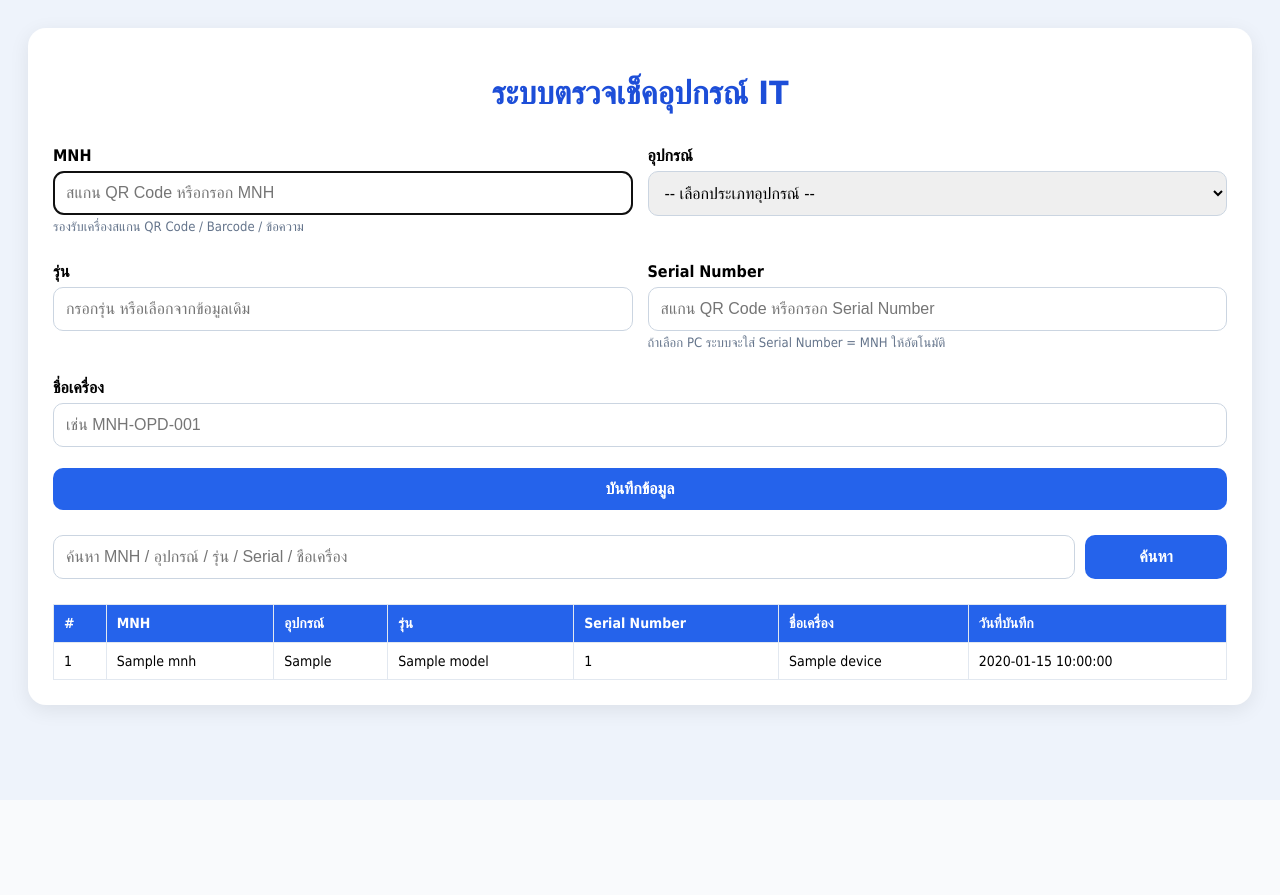
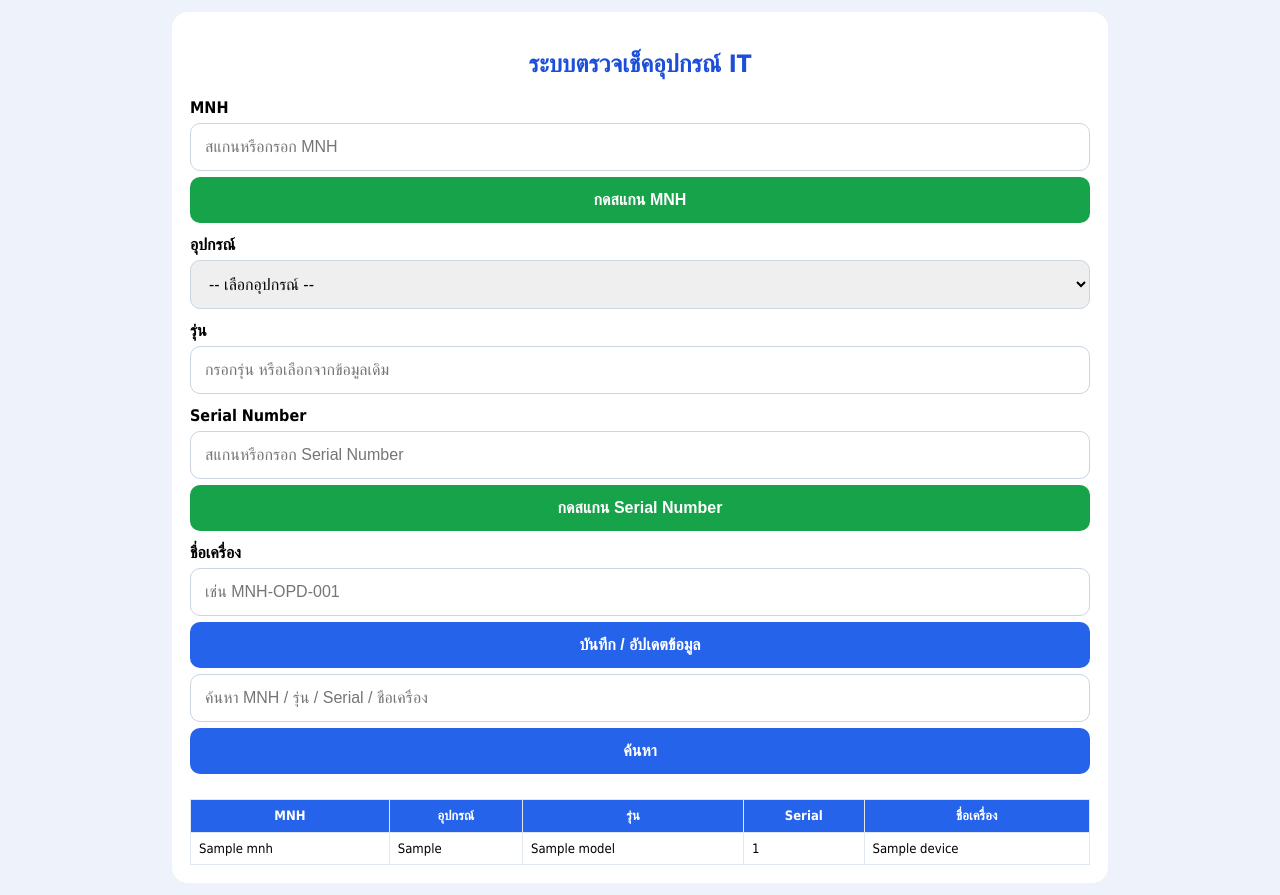
Before and after one commit to muangnaraiit/WepApp, a Flask app: page / in a window 1280 px wide. Before the commit the page ends 723 px from the top, so only its background shows below. Run offline with Flask 3, Linux system fonts and the light colour scheme; a database or web service that is not in the repository returns one stand-in record (values such as "Sample title"); some libraries are stand-ins or nearby versions.

Commit message:
Add files via upload

```diff
--- a/templates/index.html
+++ b/templates/index.html
@@ -5,36 +5,38 @@
     <title>ระบบตรวจเช็คอุปกรณ์ IT</title>
     <meta name="viewport" content="width=device-width, initial-scale=1">
 
+    <script src="https://unpkg.com/html5-qrcode"></script>
+
     <style>
         body {
             font-family: Tahoma, sans-serif;
             background: #eef3fb;
-            padding: 20px;
+            margin: 0;
+            padding: 12px;
         }
 
         .container {
-            max-width: 1200px;
+            max-width: 900px;
             margin: auto;
             background: white;
-            padding: 25px;
-            border-radius: 18px;
-            box-shadow: 0 5px 20px rgba(0,0,0,.08);
+            padding: 18px;
+            border-radius: 16px;
         }
 
-        h1 {
+        h2 {
             text-align: center;
             color: #1d4ed8;
         }
 
         label {
+            font-weight: bold;
             display: block;
-            font-weight: bold;
             margin-top: 12px;
         }
 
         input, select, button {
             width: 100%;
-            padding: 12px;
+            padding: 14px;
             margin-top: 6px;
             border-radius: 10px;
             border: 1px solid #cbd5e1;
@@ -46,56 +48,45 @@
             background: #2563eb;
             color: white;
             border: none;
-            cursor: pointer;
             font-weight: bold;
         }
 
-        button:hover {
-            background: #1d4ed8;
+        .scan-btn {
+            background: #16a34a;
         }
 
-        .grid {
-            display: grid;
-            grid-template-columns: repeat(2, 1fr);
-            gap: 15px;
+        .status {
+            margin-top: 10px;
+            padding: 10px;
+            border-radius: 10px;
+            display: none;
         }
 
-        .full {
-            grid-column: span 2;
+        .found {
+            background: #dcfce7;
+            color: #166534;
         }
 
-        .note {
-            color: #64748b;
-            font-size: 13px;
-            margin-top: 4px;
+        .new {
+            background: #fef9c3;
+            color: #854d0e;
         }
 
-        .search-box {
-            margin-top: 25px;
-            display: flex;
-            gap: 10px;
-        }
-
-        .search-box input {
-            margin-top: 0;
-        }
-
-        .search-box button {
-            width: 160px;
-            margin-top: 0;
+        #reader {
+            display: none;
+            margin-top: 15px;
         }
 
         table {
             width: 100%;
             border-collapse: collapse;
             margin-top: 25px;
+            font-size: 13px;
         }
 
         th, td {
             border: 1px solid #e2e8f0;
-            padding: 10px;
-            font-size: 14px;
-            text-align: left;
+            padding: 8px;
         }
 
         th {
@@ -103,25 +94,10 @@
             color: white;
         }
 
-        tr:nth-child(even) {
-            background: #f8fafc;
-        }
-
-        @media (max-width: 768px) {
-            .grid {
-                grid-template-columns: 1fr;
-            }
-
-            .full {
-                grid-column: span 1;
-            }
-
-            .search-box {
-                flex-direction: column;
-            }
-
-            .search-box button {
-                width: 100%;
+        @media (max-width: 600px) {
+            table {
+                display: block;
+                overflow-x: auto;
             }
         }
     </style>
@@ -129,21 +105,19 @@
 <body>
 
 <div class="container">
-    <h1>ระบบตรวจเช็คอุปกรณ์ IT</h1>
+    <h2>ระบบตรวจเช็คอุปกรณ์ IT</h2>
 
     <form method="post" action="/save">
-        <div class="grid">
 
-            <div>
         <label>MNH</label>
-                <input type="text" name="mnh" id="mnh" placeholder="สแกน QR Code หรือกรอก MNH" required autofocus>
-                <div class="note">รองรับเครื่องสแกน QR Code / Barcode / ข้อความ</div>
-            </div>
+        <input type="text" name="mnh" id="mnh" required placeholder="สแกนหรือกรอก MNH">
+        <button type="button" class="scan-btn" onclick="startScan('mnh')">กดสแกน MNH</button>
 
-            <div>
+        <div id="statusBox" class="status"></div>
+
         <label>อุปกรณ์</label>
         <select name="device_type" id="device_type" required>
-                    <option value="">-- เลือกประเภทอุปกรณ์ --</option>
+            <option value="">-- เลือกอุปกรณ์ --</option>
             <option value="AIO">AIO</option>
             <option value="PC">PC</option>
             <option value="Monitor">Monitor</option>
@@ -153,67 +127,50 @@
             <option value="Notebook">Notebook</option>
             <option value="Projector">Projector</option>
         </select>
-            </div>
 
-            <div>
         <label>รุ่น</label>
-                <input type="text" name="model" list="model_list" placeholder="กรอกรุ่น หรือเลือกจากข้อมูลเดิม">
+        <input type="text" name="model" id="model" list="model_list" placeholder="กรอกรุ่น หรือเลือกจากข้อมูลเดิม">
         <datalist id="model_list">
             {% for m in models %}
                 <option value="{{ m.model }}">
             {% endfor %}
         </datalist>
-            </div>
 
-            <div>
         <label>Serial Number</label>
-                <input type="text" name="serial_number" id="serial_number" placeholder="สแกน QR Code หรือกรอก Serial Number">
-                <div class="note">ถ้าเลือก PC ระบบจะใส่ Serial Number = MNH ให้อัตโนมัติ</div>
-            </div>
+        <input type="text" name="serial_number" id="serial_number" placeholder="สแกนหรือกรอก Serial Number">
+        <button type="button" class="scan-btn" onclick="startScan('serial_number')">กดสแกน Serial Number</button>
 
-            <div class="full">
         <label>ชื่อเครื่อง</label>
-                <input type="text" name="computer_name" placeholder="เช่น MNH-OPD-001">
-            </div>
+        <input type="text" name="computer_name" id="computer_name" placeholder="เช่น MNH-OPD-001">
 
-            <div class="full">
-                <button type="submit">บันทึกข้อมูล</button>
-            </div>
+        <div id="reader"></div>
 
-        </div>
+        <button type="submit">บันทึก / อัปเดตข้อมูล</button>
     </form>
 
-    <form method="get" action="/" class="search-box">
-        <input type="text" name="search" value="{{ search }}" placeholder="ค้นหา MNH / อุปกรณ์ / รุ่น / Serial / ชื่อเครื่อง">
+    <form method="get" action="/">
+        <input type="text" name="search" value="{{ search }}" placeholder="ค้นหา MNH / รุ่น / Serial / ชื่อเครื่อง">
         <button type="submit">ค้นหา</button>
     </form>
 
     <table>
         <thead>
             <tr>
-                <th>#</th>
                 <th>MNH</th>
                 <th>อุปกรณ์</th>
                 <th>รุ่น</th>
-                <th>Serial Number</th>
+                <th>Serial</th>
                 <th>ชื่อเครื่อง</th>
-                <th>วันที่บันทึก</th>
             </tr>
         </thead>
         <tbody>
             {% for row in rows %}
             <tr>
-                <td>{{ row.id }}</td>
                 <td>{{ row.mnh }}</td>
                 <td>{{ row.device_type }}</td>
                 <td>{{ row.model }}</td>
                 <td>{{ row.serial_number }}</td>
                 <td>{{ row.computer_name }}</td>
-                <td>{{ row.created_at }}</td>
-            </tr>
-            {% else %}
-            <tr>
-                <td colspan="7" style="text-align:center;">ไม่พบข้อมูล</td>
             </tr>
             {% endfor %}
         </tbody>
@@ -223,7 +180,12 @@
 <script>
     const mnhInput = document.getElementById("mnh");
     const deviceType = document.getElementById("device_type");
+    const modelInput = document.getElementById("model");
     const serialInput = document.getElementById("serial_number");
+    const computerNameInput = document.getElementById("computer_name");
+    const statusBox = document.getElementById("statusBox");
+
+    let scanner = null;
 
     function syncSerialNumber() {
         if (deviceType.value === "PC") {
@@ -234,6 +196,73 @@
         }
     }
 
+    async function loadDeviceByMNH() {
+        const mnh = mnhInput.value.trim();
+
+        if (!mnh) return;
+
+        const res = await fetch(`/api/device/${encodeURIComponent(mnh)}`);
+        const json = await res.json();
+
+        statusBox.style.display = "block";
+
+        if (json.found) {
+            const d = json.data;
+
+            deviceType.value = d.device_type || "";
+            modelInput.value = d.model || "";
+            serialInput.value = d.serial_number || "";
+            computerNameInput.value = d.computer_name || "";
+
+            statusBox.className = "status found";
+            statusBox.innerText = "พบข้อมูลเดิม ระบบดึงข้อมูลมาให้แก้ไขแล้ว";
+        } else {
+            deviceType.value = "";
+            modelInput.value = "";
+            serialInput.value = "";
+            computerNameInput.value = "";
+
+            statusBox.className = "status new";
+            statusBox.innerText = "ไม่พบข้อมูลเดิม สามารถเพิ่มข้อมูลใหม่ได้";
+        }
+
+        syncSerialNumber();
+    }
+
+    async function startScan(inputId) {
+        const reader = document.getElementById("reader");
+        reader.style.display = "block";
+
+        if (scanner) {
+            await scanner.stop().catch(() => {});
+            scanner = null;
+        }
+
+        scanner = new Html5Qrcode("reader");
+
+        scanner.start(
+            { facingMode: "environment" },
+            {
+                fps: 10,
+                qrbox: 250
+            },
+            async function(decodedText) {
+                document.getElementById(inputId).value = decodedText;
+
+                await scanner.stop();
+                reader.style.display = "none";
+
+                if (inputId === "mnh") {
+                    await loadDeviceByMNH();
+                }
+
+                syncSerialNumber();
+            }
+        );
+    }
+
+    mnhInput.addEventListener("change", loadDeviceByMNH);
+    mnhInput.addEventListener("blur", loadDeviceByMNH);
     mnhInput.addEventListener("input", syncSerialNumber);
     deviceType.addEventListener("change", syncSerialNumber);
 </script>
```
Lines whose indentation alone changed are shown as unchanged.
